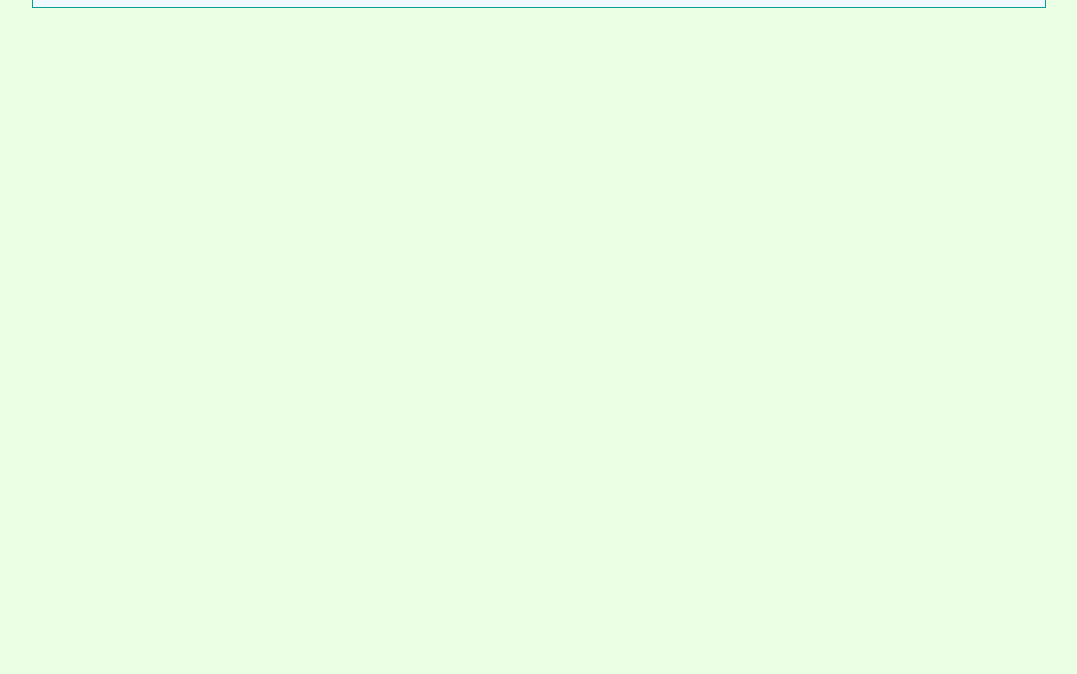
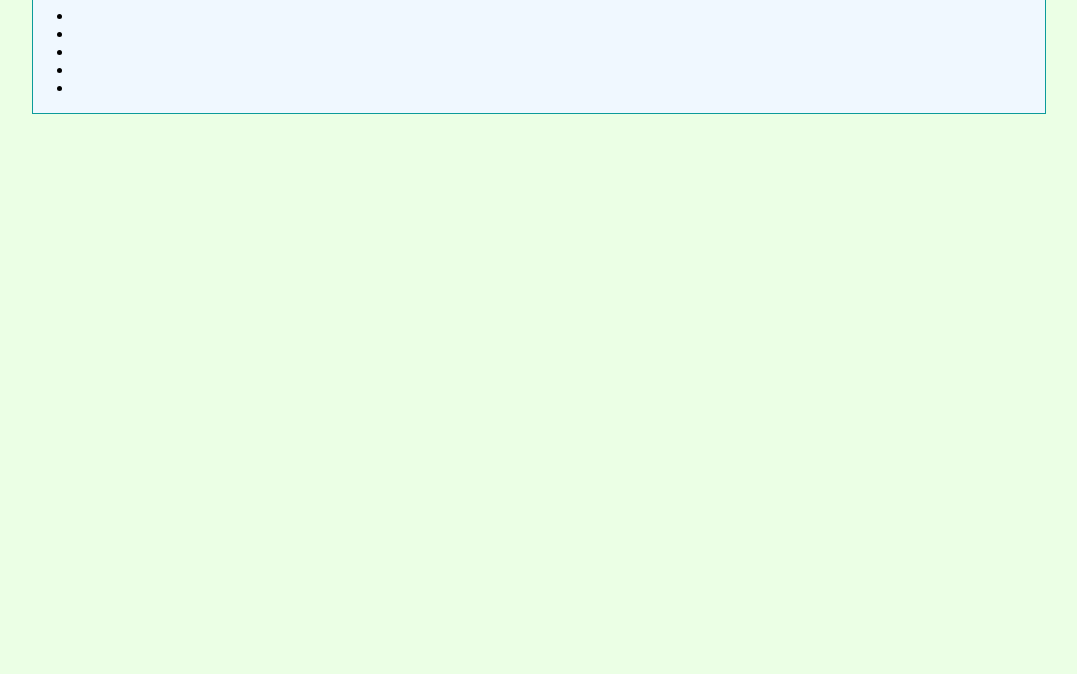
Before and after one commit to lod26/education, a plain HTML site: page pages/html/html.html in a window 1280 px wide. Shown: the part 126-800 px from the top of the page, without its empty margins (101-1178 px from the left). Drawn offline with Linux system fonts and the light colour scheme.

Commit message:
added a list

```diff
--- a/pages/html/html.html
+++ b/pages/html/html.html
@@ -16,6 +16,13 @@
       <li><a href="../../index.html">На главную</a></li>
     </ul>
     <h1>Справка по HTML</h1>
+    <ul class="html-list">
+      <li><a href=""></a></li>
+      <li><a href=""></a></li>
+      <li><a href=""></a></li>
+      <li><a href=""></a></li>
+      <li><a href=""></a></li>
+    </ul>
   </div>
 
 </body>
```
